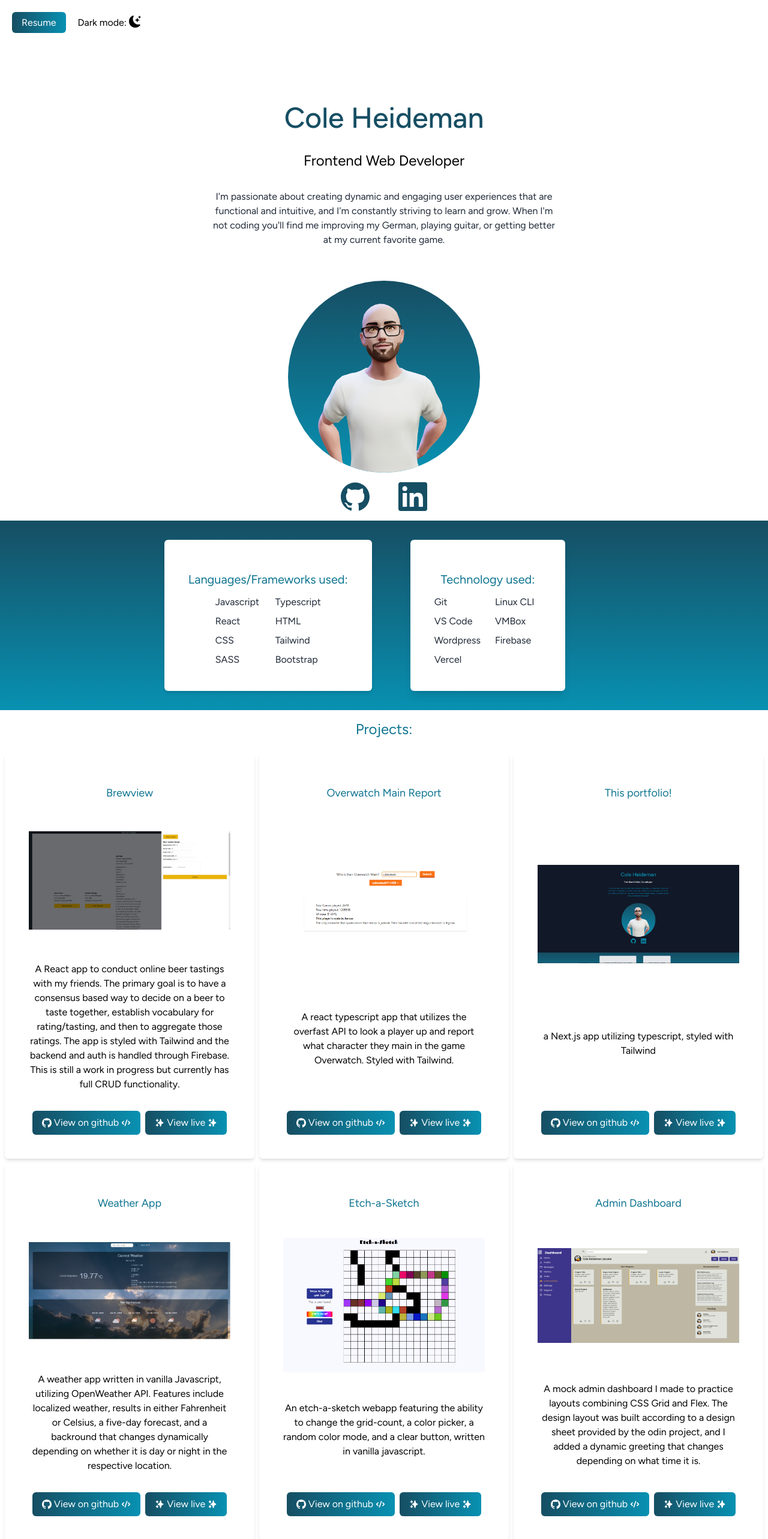
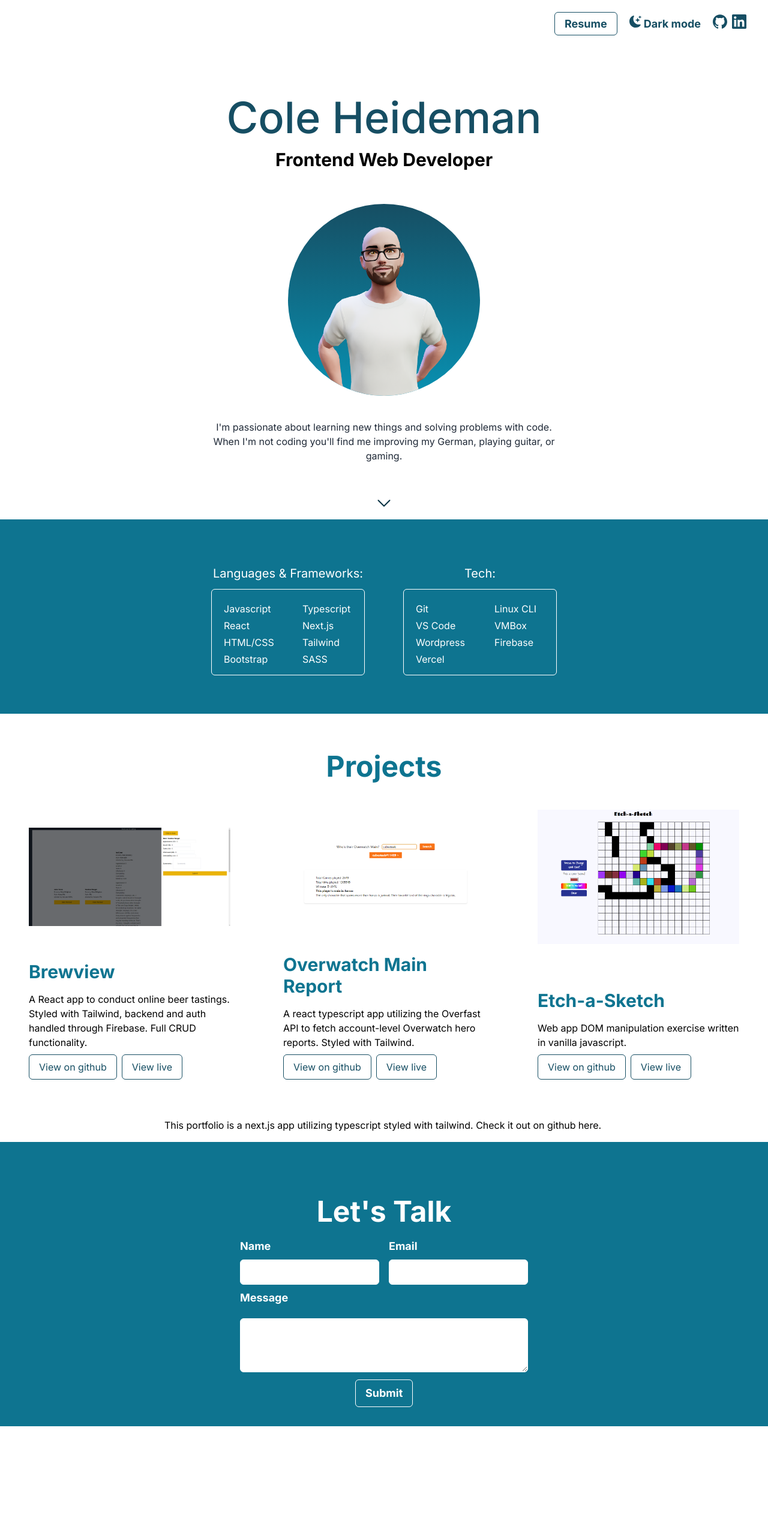
Before and after one commit to Alienatedlabor/react-portfolio, a Next.js app: page / in a window 1280 px wide. Shown: the top 2566 px of the page at 60% size. After the commit the page ends 2378 px from the top, so only its background shows below. Built offline with nearby package versions, Linux system fonts and the light colour scheme.

Commit message:
redesign

```diff
--- a/components/ContactMe.tsx
+++ b/components/ContactMe.tsx
@@ -43,7 +43,7 @@ export const ContactMe = () => {
   };
 
   return (
-    <div className="flex flex-col justify-center align-middle items-center shadow-md bg-white  dark:bg-gray-200 w-3/4 h-2/4 py-4">
+    <div className="flex flex-col justify-center align-middle items-center w-3/4 h-3/4 py-4">
       {/* react-hot-toast notification component with styling*/}
       <Toaster
         toastOptions={{
@@ -65,42 +65,50 @@ export const ContactMe = () => {
         }}
       />
 
-      <h3 className="text-lg py-3 text-center  dark:text-cyan-800 text-cyan-700">
-        Contact Me:
+      <h3 className="text-5xl font-bold mt-12 py-3 text-center text-white">
+        Let&apos;s Talk
       </h3>
-      <form className="flex flex-col w-2/4" ref={form} onSubmit={sendEmail}>
-        <label className="text-lg py-2 text-center  dark:text-cyan-800 text-cyan-700">
-          Name:
-        </label>
+      <form
+        className="flex flex-col justify-center w-2/4"
+        ref={form}
+        onSubmit={sendEmail}
+      >
+        <div className="lg:grid lg:grid-cols-2 gap-4 flex flex-col">
+          <div className="flex flex-col">
+            <label className="text-lg font-bold py-2  text-white">Name</label>
             <input
               required
-          className="border-cyan-700 border  dark:text-cyan-800 dark:bg-gray-200"
+              className="border-white border rounded-md py-2   text-white"
               type="text"
               name="user_name"
             />
-        <label className="text-lg py-2 text-center  dark:text-cyan-800 text-cyan-700">
-          Email:
-        </label>
+          </div>
+          <div className="flex flex-col">
+            <label className="text-lg py-2 font-bold text-white">Email</label>
             <input
               required
-          className="border-cyan-700 border   dark:text-cyan-800 dark:bg-gray-200"
+              className="border-white border rounded-md py-2   text-white"
               type="email"
               name="user_email"
             />
-        <label className="text-lg py-2 text-center  dark:text-cyan-800 text-cyan-700">
-          Message:
-        </label>
+          </div>
+        </div>
+        <div className="flex flex-col">
+          <label className="text-lg py-2 font-bold text-white">Message</label>
           <textarea
             required
-          className="border-cyan-700 border py-3 my-3  dark:text-cyan-800  dark:bg-gray-200"
+            className="border-white border  py-5 my-3 rounded-md bg-[rgba(255, 255, 255, 0.12)] text-white"
             name="message"
           />
+        </div>
+        <div className="flex justify-center">
           <button
             formAction="submit"
-          className="cursor-pointer hover:shadow-md hover:opacity-90  bg-gradient-to-r from-cyan-900 to-cyan-600 text-white px-4 py-2 rounded-md"
+            className="cursor-pointer hover:opacity-80 border border-white font-bold text-lg align-middle  text-white w-24 px-4 py-2 rounded-md"
           >
             Submit
           </button>
+        </div>
       </form>
     </div>
   );
--- a/components/Project.tsx
+++ b/components/Project.tsx
@@ -23,46 +23,45 @@ export default function Project({
   height?: number;
 }) {
   return (
-    <div className="flex flex-col items-center justify-between gap-4 shadow-md p-10 rounded-md">
-      <div>
-        <h1 className="text-lg py-3 text-center dark:text-cyan-600 text-cyan-700">
-          {title}
-        </h1>
-      </div>
-
+    <div className="flex flex-col items-center justify-between gap-4 p-10 rounded-md">
       <div className="flex items-center justify-center align-middle h-52">
         {!!imageURL && (
           <Image src={imageURL} alt={alt} height={height} width={width} />
         )}
       </div>
       <div>
+        <div>
+          <h1 className="text-3xl font-bold py-2 dark:text-white text-cyan-700">
+            {title}
+          </h1>
+        </div>
+        <div>
           {' '}
-        <p className="flex justify-center align-middle text-center py-4">
-          {description}
-        </p>
+          <p className="flex py-2">{description}</p>
         </div>
 
         <div className="flex flex-col lg:flex-row gap-2">
-        <button className="cursor-pointer hover:shadow-md hover:opacity-90  bg-gradient-to-r from-cyan-900 to-cyan-600 text-white px-4 py-2 rounded-md ">
+          <button className="cursor-pointer hover:opacity-80 text-cyan-900 border border-cyan-900  px-4 py-2 rounded-md dark:border-white dark:text-white  ">
             <a
               target="_blank"
               rel="noreferrer noopener"
               className="flex gap-1 items-center"
               href={githubLink}
             >
-            <SiGithub /> View on github <HiCode />
+              View on github
             </a>
           </button>
-        <button className="cursor-pointer hover:shadow-md hover:opacity-90 px-2 py-1  bg-gradient-to-r from-cyan-900 to-cyan-600 text-white lg:px-4 lg:py-2 rounded-md ">
+          <button className="cursor-pointer hover:opacity-80 text-cyan-900 border border-cyan-900  px-4 py-2 rounded-md dark:border-white  dark:text-white  ">
             <a
               target="_blank"
               rel="noreferrer noopener"
               className="flex gap-1 items-center"
               href={demoLink}
             >
-            <HiSparkles /> View live <HiSparkles />
+              View live
             </a>
           </button>
+        </div>
       </div>
     </div>
   );
--- a/pages/index.tsx
+++ b/pages/index.tsx
@@ -1,7 +1,7 @@
 import Head from 'next/head';
 import { BsFillMoonStarsFill } from 'react-icons/bs';
 import { SiGithub, SiLinkedin } from 'react-icons/si';
-import { Figtree } from 'next/font/google';
+import { Inter } from 'next/font/google';
 import Image from 'next/image';
 import avatar from '../public/ReadyPlayerMe-Avatar.png';
 import Project from '@/components/Project';
@@ -9,12 +9,12 @@ import { ContactMe } from '@/components/ContactMe';
 import { useState } from 'react';
 
 //function for google font, allows preload of font
-const figtree = Figtree({ subsets: ['latin'] });
+const inter = Inter({ subsets: ['latin'] });
 
 export default function Home() {
   const [darkMode, setDarkMode] = useState(false);
   const darkClass = darkMode ? 'dark' : '';
-  const font = figtree.className;
+  const font = inter.className;
 
   return (
     <div className={`${darkClass} ${font}`}>
@@ -24,42 +24,58 @@ export default function Home() {
 
       <main>
         <section className="min-h-screen">
-          <nav className="p-5 mb-10 flex gap-2 justify-between">
-            <ul className="flex items-center gap-2">
+          <nav className="p-5 mb-10 flex gap-2 justify-end lg:mx-4 ">
+            <ul className="  text-cyan-900 flex items-center text-center font-bold text-lg gap-2  dark:text-white">
               <li>
                 <a
                   target="_blank"
                   rel="noreferrer noopener"
-                  className=" hover:shadow-md hover:opacity-90   bg-gradient-to-r from-cyan-900 to-cyan-600 text-white px-4 py-2 rounded-md "
-                  href="/Resume5-23-2023.pdf"
+                  className=" hover:opacity-80  border border-cyan-900 px-4 py-2 rounded-md dark:border-white "
+                  href="/Cole_Heideman_-_Frontend_Web_Developer.pdf"
                 >
                   Resume
                 </a>
               </li>
               <li>
                 <button
-                  className="text-center gap-1 flex px-3 py-1.5 rounded-md align-middle "
+                  className="text-center gap-1 flex px-3 py-1.5 hover:opacity-80 rounded-md align-middle "
                   onClick={() => setDarkMode(!darkMode)}
                 >
                   {' '}
-                  <p>{darkMode === false ? 'Dark mode: ' : 'Light mode: '}</p>
                   <BsFillMoonStarsFill className="cursor-pointer text-xl" />
+                  <p>{darkMode === false ? 'Dark mode' : 'Light mode'}</p>
+                </button>
+              </li>
+              <li>
+                <button className="hover:opacity-80">
+                  <a
+                    target="_blank"
+                    rel="noreferrer noopener"
+                    href="https://github.com/Alienatedlabor"
+                  >
+                    {' '}
+                    <SiGithub className="cursor-pointer text-2xl" />
+                  </a>
+                </button>
+              </li>
+              <li>
+                <button className="hover:opacity-90">
+                  <a
+                    target="_blank"
+                    rel="noreferrer noopener"
+                    href="https://www.linkedin.com/in/cole-heideman-98a781141/"
+                  >
+                    <SiLinkedin className="cursor-pointer text-2xl" />
+                  </a>
                 </button>
               </li>
             </ul>
           </nav>
           <div className="flex flex-col text-center p-10">
-            <h2 className=" text-5xl font-medium py-4 text-cyan-900 dark:text-cyan-600">
+            <h2 className=" text-7xl font-medium text-cyan-900 dark:text-white">
               Cole Heideman
             </h2>
-            <h3 className="text-2xl py-4">Frontend Web Developer</h3>
-            <p className="text-md leading-normal text-gray-800 dark:text-cyan-600 py-4 max-w-xl mx-auto">
-              I&apos;m passionate about creating dynamic and engaging user
-              experiences that are functional and intuitive, and I&apos;m
-              constantly striving to learn and grow. When I&apos;m not coding
-              you&apos;ll find me improving my German, playing guitar, or
-              getting better at my current favorite game.
-            </p>
+            <h3 className="text-3xl py-4 font-bold">Frontend Web Developer</h3>
           </div>
 
           <div className="bg-gradient-to-b from-cyan-900 to-cyan-600 rounded-full relative mx-auto w-80 h-80 overflow-hidden">
@@ -69,33 +85,52 @@ export default function Home() {
               fill
             />
           </div>
-          <div className="flex justify-center text-5xl gap-12 py-4 dark:text-cyan-600 text-cyan-900">
-            <SiGithub className="cursor-pointer" />
-            <SiLinkedin className="cursor-pointer" />
+          <p className="text-md text-center text-gray-800 dark:text-white py-10 max-w-xl mx-auto">
+            I&apos;m passionate about learning new things and solving problems
+            with code. When I&apos;m not coding you&apos;ll find me improving my
+            German, playing guitar, or gaming.
+          </p>
+          <div className="flex justify-center my-2">
+            <svg
+              className="dark:fill-white"
+              xmlns="http://www.w3.org/2000/svg"
+              width="38"
+              height="38"
+              viewBox="0 0 38 38"
+              fill="none"
+            >
+              <path
+                d="M9.5 14.25L19 23.75L28.5 14.25"
+                stroke="rgb(8 51 68)"
+                stroke-width="2"
+                stroke-linecap="round"
+                stroke-linejoin="round"
+              />
+            </svg>
           </div>
         </section>
-        <section className="flex-col flex lg:flex-row justify-center gap-16 p-8 bg-gradient-to-b from-cyan-900 to-cyan-600">
-          <div className="flex flex-col items-center shadow-md p-10 bg-white dark:bg-gray-200 rounded-md">
-            <h3 className="text-xl py-3 text-center dark:text-cyan-800 text-cyan-700">
-              Languages/Frameworks used:
+        <section className="flex-col flex lg:flex-row justify-center  p-8 bg-cyan-700">
+          <div className="flex flex-col items-center  lg:p-8 ">
+            <h3 className="text-xl py-3 text-center  text-white">
+              Languages & Frameworks:
             </h3>
-            <ul className="grid grid-cols-2 gap-x-6 gap-2  text-gray-800">
+            <ul className=" border border-white p-5  rounded-md grid grid-cols-2 gap-x-12 gap-1 w-64 h-36  text-white">
               <li>Javascript</li>
               <li>Typescript</li>
               <li>React</li>
-              <li>HTML</li>
-              <li>CSS</li>
+              <li>Next.js</li>
+              <li>HTML/CSS</li>
               <li>Tailwind</li>
+              <li>Bootstrap</li>
               <li>SASS</li>
-              <li>Bootstrap</li>
             </ul>
           </div>
-          <div className="flex flex-col items-center shadow-lg p-10 bg-white  dark:bg-gray-200 rounded-md">
-            <h3 className="text-xl py-3 items-center text-center  dark:text-cyan-800 text-cyan-700">
-              Technology used:
+          <div className="flex flex-col items-center  lg:p-8">
+            <h3 className="text-xl py-3 items-center text-center  text-white">
+              Tech:
             </h3>
             <div>
-              <ul className="grid grid-cols-2 gap-x-6 gap-2  text-gray-800">
+              <ul className=" border border-white p-5  rounded-md grid grid-cols-2 gap-x-12 gap-1  w-64 h-36 text-white">
                 <li>Git</li>
                 <li>Linux CLI</li>
                 <li>VS Code</li>
@@ -108,73 +143,52 @@ export default function Home() {
           </div>
           <div></div>
         </section>
-        <section>
-          <h3 className="flex justify-center text-cyan-700 dark:text-cyan-600 text-2xl py-4">
-            Projects:
+        <section className="mt-14">
+          <h3 className="flex justify-center text-cyan-700 dark:text-white font-bold text-5xl py-2">
+            Projects
           </h3>
           <div className="grid gap-2 mx-1 my-1 px-1 py-1 lg:grid-cols-3 ">
             <Project
               title="Brewview"
-              description="A React app to conduct online beer tastings with my friends. The primary goal is to have a consensus based way to decide on a beer to taste together, establish vocabulary for rating/tasting, and then to aggregate those ratings. The app is styled with Tailwind and the backend and auth is handled through Firebase. This is still a work in progress but currently has full CRUD functionality."
+              description="A React app to conduct online beer tastings. Styled with Tailwind, backend and auth handled through Firebase. Full CRUD functionality."
               demoLink="https://beerview.vercel.app/"
               githubLink="https://github.com/Alienatedlabor/beerview"
               imageURL="/brewview.png"
               alt="an image depicting a greyer background half which contains a few listed beers to be rated, and a bright modal open on the right with a form for rating."
             />
+
             <Project
               title="Overwatch Main Report"
-              description="A react typescript app that utilizes the overfast API to look a player up and report what character they main in the game Overwatch. Styled with Tailwind."
+              description="A react typescript app utilizing the Overfast API to fetch account-level Overwatch hero reports. Styled with Tailwind."
               demoLink="https://overwatch-main-report.vercel.app/"
               githubLink="https://github.com/Alienatedlabor/overwatch-main-report"
               imageURL="/overwatch.png"
               alt="a simple UI with an input and search button, a list of results, and a card giving stats on the selected result"
-            />
-            <Project
-              title="This portfolio!"
-              description="a Next.js app utilizing typescript, styled with Tailwind"
-              demoLink="https://react-portfolio-cole-heideman.vercel.app/"
-              githubLink="https://github.com/Alienatedlabor/react-portfolio"
-              imageURL="/portfolio.png"
-              alt="this portfolio's hero section in dark mode"
-            />
-            <Project
-              alt="weather app UI showing example weather, a search bar, and a five day forecast"
-              title="Weather App"
-              imageURL="/weatherApp.png"
-              description="A weather app written in vanilla Javascript, utilizing OpenWeather API. Features include localized weather, results in either Fahrenheit or Celsius, a five-day forecast, and a backround that changes dynamically depending on whether it is day or night in the respective location. "
-              demoLink="https://alienatedlabor.github.io/Weather-App/"
-              githubLink="https://github.com/Alienatedlabor/Weather-App"
             />
 
             <Project
               title="Etch-a-Sketch"
               imageURL="/etchASketchScreenshot.png"
               alt="a 16 by 16 grid of squares with some squares colored randomly and some squares colored black. On the left side are buttons to change the color, clear the grid, change the grid size, or enable a random color mode."
-              description="An etch-a-sketch webapp featuring the ability to change the grid-count, a color picker, a random color mode, and a clear button, written in vanilla javascript."
+              description="Web app DOM manipulation exercise written in vanilla javascript."
               githubLink="https://github.com/Alienatedlabor/Etch-a-Sketch"
               demoLink="https://alienatedlabor.github.io/Etch-a-Sketch/"
             />
-
-            <Project
-              title="Admin Dashboard"
-              imageURL="/adminDashboardScreenshot.png"
-              alt="an admin dashboard layout"
-              description="A mock admin dashboard I made to practice layouts combining CSS Grid and Flex. The design layout was built according to a design sheet provided by the odin project, and I added a dynamic greeting that changes depending on what time it is."
-              githubLink="https://github.com/Alienatedlabor/Admin-Dashboard"
-              demoLink="https://alienatedlabor.github.io/Admin-Dashboard/"
-            />
-
-            <Project
-              title="Signup Form"
-              imageURL="/signupFormScreenshot.png"
-              alt="a signup form for a fake cryogenics company called Ewig"
-              description="A mock signup form meant to practice HTML form validation and some javascript form validation, as well as CSS positioning. Uses some SASS features for styling, built according to odin project design sheet."
-              githubLink="https://github.com/Alienatedlabor/Signup-Form"
-              demoLink="https://alienatedlabor.github.io/Signup-Form/"
-            />
+          </div>
+          <div className="flex justify-center">
+            <p className="flex justify-center py-4">
+              This portfolio is a next.js app utilizing typescript styled with
+              tailwind. Check it out on github
+              <a
+                className="hover:underline px-1"
+                href="https://github.com/Alienatedlabor/react-portfolio"
+              >
+                here.
+              </a>
+            </p>
           </div>
         </section>
-        <section className="flex justify-center align-middle py-8 bg-gradient-to-tr from-cyan-900 to-cyan-600">
+        <section className="flex justify-center align-middle py-4  bg-cyan-700">
           <ContactMe />
         </section>
       </main>
```
Lines whose indentation alone changed are shown as unchanged.
